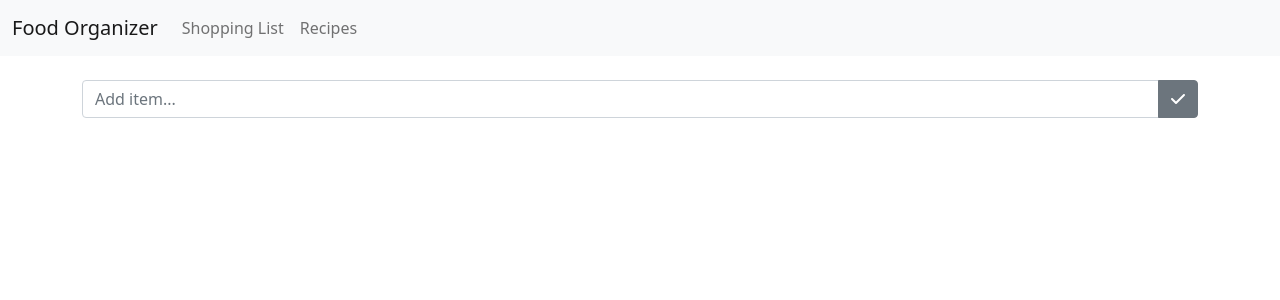
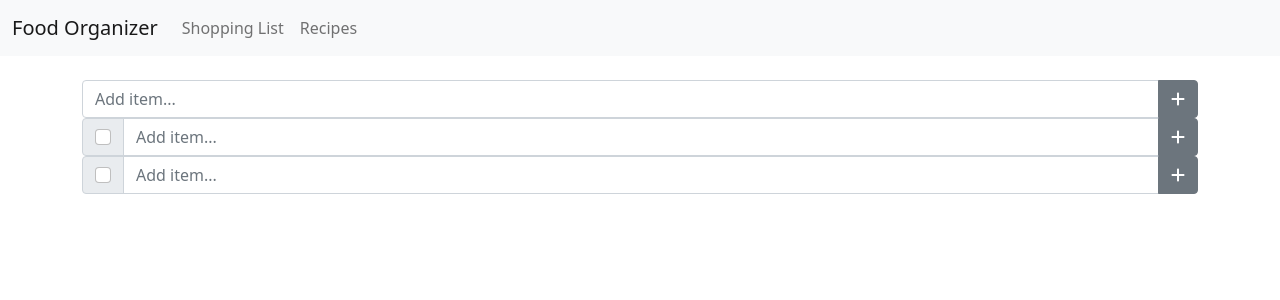
Before and after one commit to higginsddh/recipes, a React (Vite) app: page / in a window 1280 px wide. Shown: the top 300 px of the page. Built offline with nearby package versions, Linux system fonts and the light colour scheme.

Commit message:
set route

```diff
--- a/src/ShoppingList.tsx
+++ b/src/ShoppingList.tsx
@@ -1,16 +1,43 @@
-import { faCheck } from "@fortawesome/free-solid-svg-icons";
+import { faPlus } from "@fortawesome/free-solid-svg-icons";
 import { FontAwesomeIcon } from "@fortawesome/react-fontawesome";
 import { Button, Input } from "reactstrap";
 
 export default function ShoppingList() {
+  const items = [
+    {
+      id: "i-1",
+      text: "Apples",
+    },
+    {
+      id: "i-2",
+      text: "Bananas",
+    },
+  ];
   return (
     <div>
       <div className="input-group">
         <Input placeholder="Add item..." />
         <Button color="secondary">
-          <FontAwesomeIcon icon={faCheck} />
+          <FontAwesomeIcon icon={faPlus} />
         </Button>
       </div>
+
+      {items.map((i) => (
+        <div className="input-group">
+          <div className="input-group-text">
+            <input
+              className="form-check-input mt-0"
+              type="checkbox"
+              value=""
+              aria-label="Checkbox for following text input"
+            />
+          </div>
+          <Input placeholder="Add item..." />
+          <Button color="secondary">
+            <FontAwesomeIcon icon={faPlus} />
+          </Button>
+        </div>
+      ))}
     </div>
   );
 }
```
Also changed, not shown: staticwebapp.config.json (added, +7 -0 lines), 1 other file (tests, documents, lock files or other folders).
